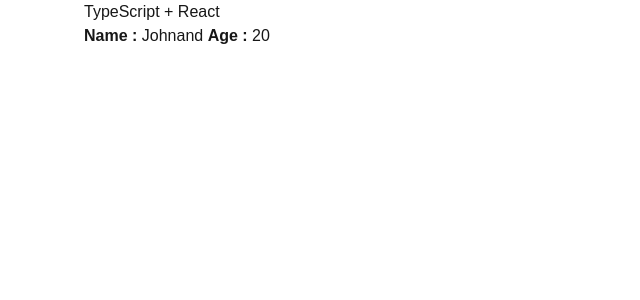
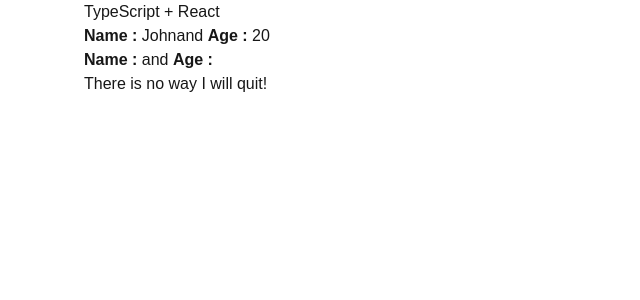
Before and after one commit to emmeiwhite/03-react-with-ts-2025, a Next.js app: page / in a window 1280 px wide. Shown: the top 300 px of the page, without its empty margins (0-640 px from the left). Built offline with nearby package versions, Linux system fonts and the light colour scheme.

Commit message:
children props handled with React.ReactNode for now

```diff
--- a/src/app/components2/Component.tsx
+++ b/src/app/components2/Component.tsx
@@ -1,19 +1,11 @@
-type ComponentProps = { name: string; age: number }
+type ComponentProps = { name: string; age: number; children: React.ReactNode }
 
-const Component = ({ name, age }: ComponentProps) => {
-  // async-function example
-
-  /** The return type of an async function or method must be the global Promise<T> type. */
-  async function getData(): Promise<string> {
-    return 'data fetched successfully'
-  }
-
-  const result = getData()
-
+const Component = ({ name, age, children }: ComponentProps) => {
   return (
     <div>
       <strong>Name : </strong> {name}
       and <strong>Age : </strong> {age}
+      <p>{children}</p>
     </div>
   )
 }
--- a/src/app/page.tsx
+++ b/src/app/page.tsx
@@ -10,6 +10,10 @@
           name="John"
           age={20}
         />
+
+        <Component>
+          <h3>There is no way I will quit!</h3>
+        </Component>
       </section>
     </div>
   )
```
